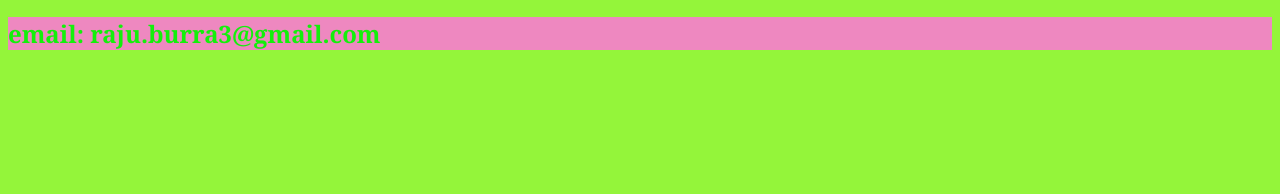
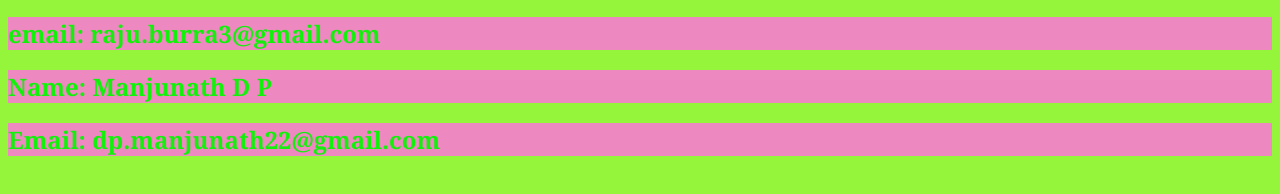
Before and after one commit to BurraRaju/BRN2203Students, a plain HTML site: page index.html in a window 1280 px wide. Shown: the part 122-316 px from the top of the page. Drawn offline with Linux system fonts and the light colour scheme.

Commit message:
added Manjunath details

```diff
--- a/index.html
+++ b/index.html
@@ -9,5 +9,7 @@
 
     <h2>Name: Raju</h2>
     <h2>email: raju.burra3@gmail.com</h2>
+    <h2>Name: Manjunath D P</h2>
+    <h2>Email: dp.manjunath22@gmail.com</h2>
 </body>
 </html>
```
